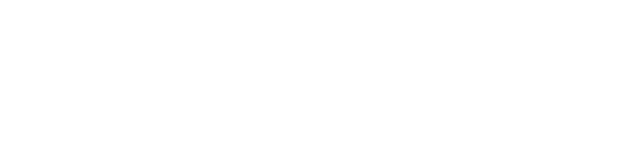
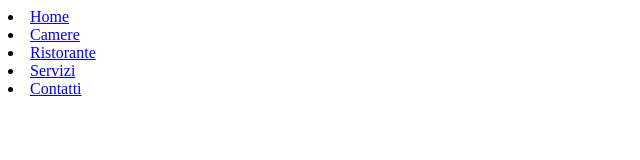
Before and after one commit to PerpigliaDaniele/Sito-prova, a plain HTML site: page index.html in a window 1280 px wide. Shown: the whole page, without its empty margins (0-640 px from the left). Drawn offline with Linux system fonts and the light colour scheme.

Commit message:
Creazione Menu

```diff
--- a/index.html
+++ b/index.html
@@ -4,9 +4,20 @@
     <meta charset="UTF-8">
     <meta name="viewport" content="width=device-width, initial-scale=1.0">
     <meta http-equiv="X-UA-Compatible" content="ie=edge">
-    <title>Document</title>
+    <title>Hotel bello</title>
 </head>
 <body>
-
+    <!-- Creazione Menù -->
+    <header>
+        <nav>
+            <lu>
+                <li><a href="index.html">Home</a></li>
+                <li><a href="camere.html">Camere</a></li>
+                <li><a href="ristorante.html">Ristorante</a></li>
+                <li><a href="servizi.html">Servizi</a></li>
+                <li><a href="contatti.html">Contatti</a></li>
+            </lu>
+        </nav>
+    </header>
 </body>
 </html>
```
